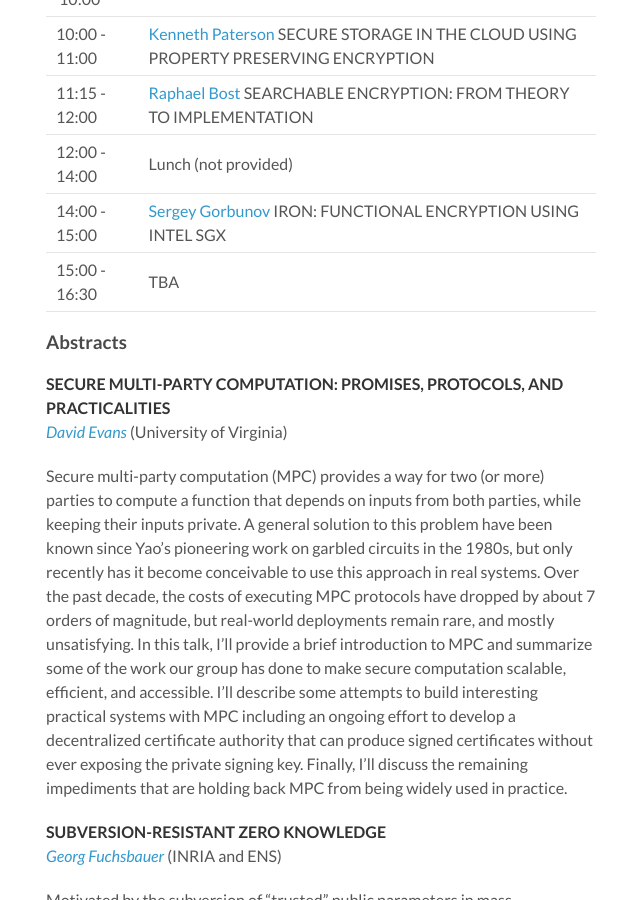
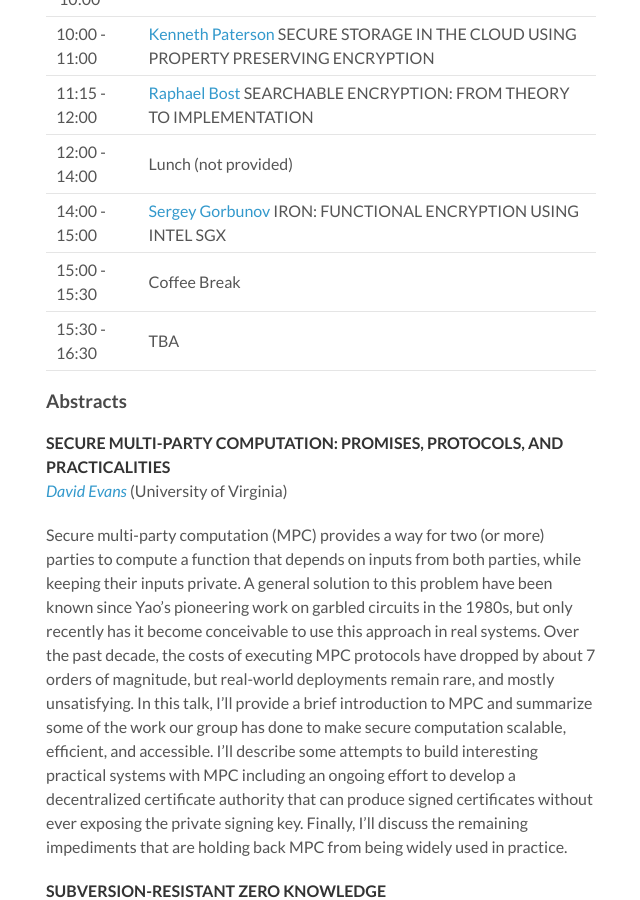
Before and after one commit to pariscryptoday/pariscryptoday.github.io, a Jekyll site: the page built from _posts/2017-03-17-fifth.md, in a window 1280 px wide and 900 px high, scrolled down 1046 px. Shown: the whole window, without its empty margins (164-804 px from the left). Built offline with Jekyll 4.4.1, drawn with Linux system fonts in a browser that asks for light colours.

Commit message:
Update 2017-03-17-fifth.md

```diff
--- a/_posts/2017-03-17-fifth.md
+++ b/_posts/2017-03-17-fifth.md
@@ -27,7 +27,8 @@ The next Paris Area Crypto Day will take place on 27.06.2017 and 28.06.2017 (Tue
 | 11:15 - 12:00 | [Raphael Bost](#RapBos) SEARCHABLE ENCRYPTION: FROM THEORY TO IMPLEMENTATION
 | 12:00 - 14:00 | Lunch (not provided)
 | 14:00 - 15:00 | [Sergey Gorbunov](#SerGor) IRON: FUNCTIONAL ENCRYPTION USING INTEL SGX
-| 15:00 - 16:30 | TBA
+| 15:00 - 15:30 | Coffee Break
+| 15:30 - 16:30 | TBA
 
 ### Abstracts
 
```
